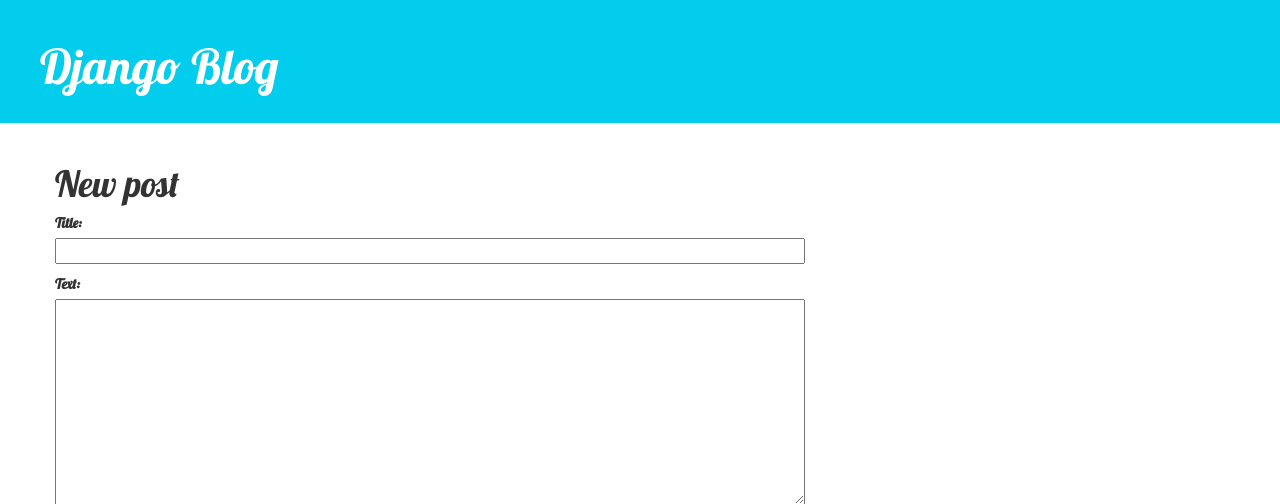
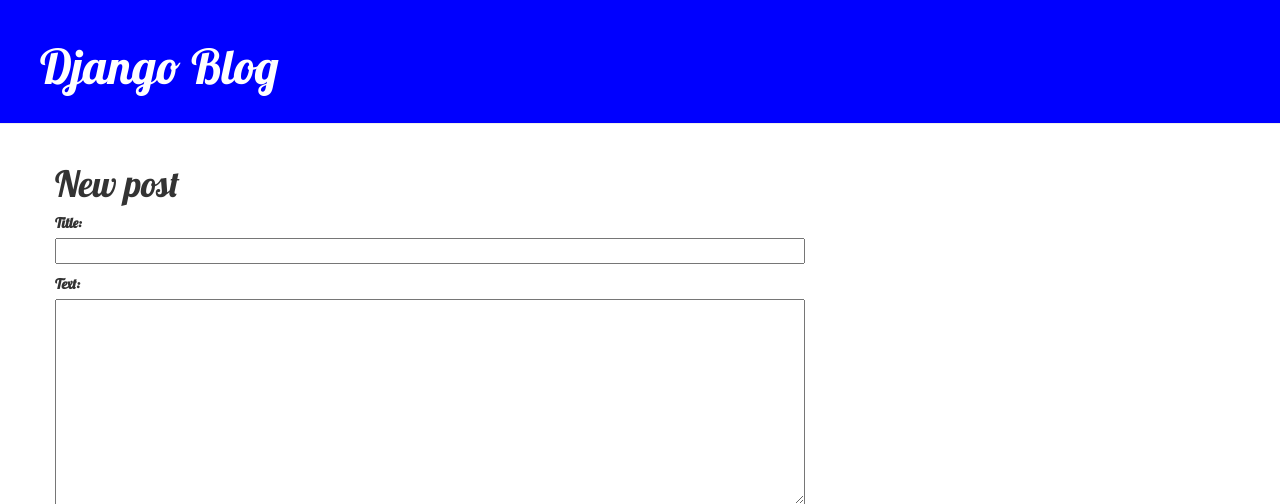
Before and after one commit to josevillanueva4/my-first-blog, a Django app: page /post/new/ in a window 1280 px wide. Shown: the top 504 px of the page. Run offline with Django 3.2, Linux system fonts and the light colour scheme; some libraries are stand-ins or nearby versions.

Commit message:
change in color

```diff
--- a/blog/static/css/blog.css
+++ b/blog/static/css/blog.css
@@ -1,5 +1,5 @@
 h1 a {
-    color: #02cded;
+    color: #0000FF;
 
 }
 body {
@@ -7,7 +7,7 @@
     font-family: 'Lobster';
 }
 .page-header {
-    background-color: #02cded;
+    background-color: #0000FF;
     margin-top: 0;
     padding: 20px 20px 20px 40px;
 }
```
